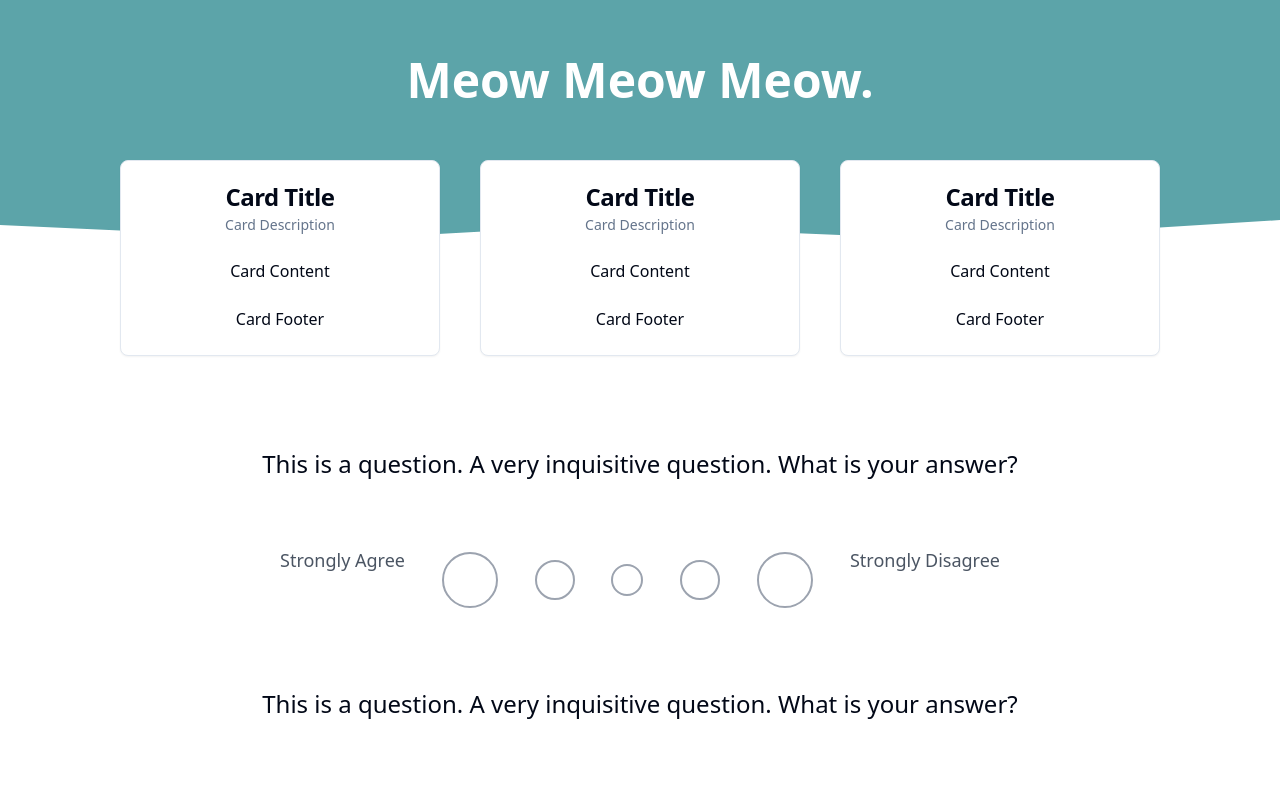
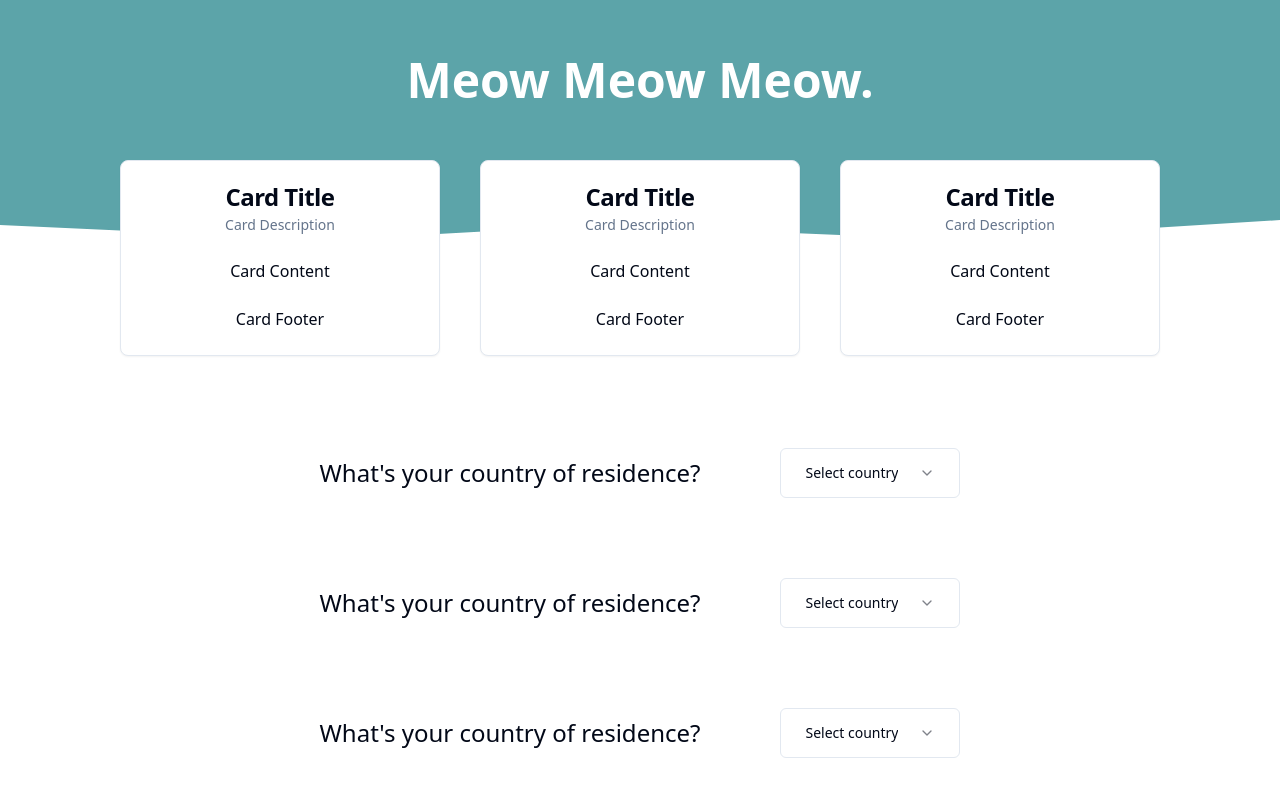
Before and after one commit to coderman400/autism-prediction, a React (Vite) app in the folder frontend/: page / in a window 1280 px wide. Shown: the top 790 px of the page. Built offline with nearby package versions, Linux system fonts and the light colour scheme.

Commit message:
add all input variation components

```diff
--- a/frontend/package.json
+++ b/frontend/package.json
@@ -10,6 +10,7 @@
     "preview": "vite preview"
   },
   "dependencies": {
+    "@radix-ui/react-select": "^2.1.4",
     "@radix-ui/react-slot": "^1.1.1",
     "class-variance-authority": "^0.7.1",
     "clsx": "^2.1.1",
--- /dev/null
+++ b/frontend/src/components/ButtonQuestion.jsx
@@ -0,0 +1,25 @@
+import React from 'react'
+import { Button } from './ui/button'
+// age: int
+// gender: str
+// ethnicity: str
+// jaundice: str
+// autism: str
+// country_of_res: str
+// relation: str
+const ButtonQuestion = (props) => {
+    const question = props.question
+  return (
+    <div className='mb-20 text-center flex justify-center flex-col gap-10 text-2xl w-full items-center'>
+        <p className='text-2xl'>{question.question}</p>
+        <div className='flex flex-row gap-4 justify-center items-center'>
+            {question.options.map((option) => (
+                <Button variant="secondary" className='p-8 text-lg'>{option}</Button>
+            ))}
+
+        </div>
+    </div>
+  )
+}
+
+export default ButtonQuestion
--- /dev/null
+++ b/frontend/src/components/InputQuestion.jsx
@@ -0,0 +1,24 @@
+import React from 'react'
+// age: int
+// gender: str
+// ethnicity: str
+// jaundice: str
+// autism: str
+// country_of_res: str
+// relation: str
+import { Input } from "@/components/ui/input"
+
+const InputQuestion = () => {
+    const question = {
+        "question":"What's your gender?",
+        "placeholder":"Enter age"
+    }
+  return (
+    <div className='mb-20 text-center flex justify-center flex-row gap-20 text-2xl w-full align-middle items-center'>
+        <p>{question.question}</p>
+        <Input type="text" placeholder={question.placeholder} className='w-1/4 p-6'></Input>
+    </div>
+  )
+}
+
+export default InputQuestion
--- a/frontend/src/components/QuestionsSection.jsx
+++ b/frontend/src/components/QuestionsSection.jsx
@@ -1,6 +1,17 @@
 import React, { useState } from 'react';
-import Question from "./Question";
+import RadioQuestion from "./RadioQuestion";
+import InputQuestion from './InputQuestion';
+import ButtonQuestion from './ButtonQuestion';
+import SelectQuestion from './SelectQuestion';
 import { Button } from './ui/button';
+
+// age: int
+// gender: str
+// ethnicity: str
+// jaundice: str
+// autism: str
+// country_of_res: str
+// relation: str
 const QuestionsSection = () => {
   const questions = Array.from({ length: 17 }, (_, index) => ({
     id: index + 1,
@@ -31,7 +42,7 @@ const QuestionsSection = () => {
     <>
       <div className="w-3/4 flex flex-col align-middle justify-center mt-20">
         {currentQuestions.map((question) => (
-          <Question key={question.id} text={question.text} />
+          <SelectQuestion key={question.id} />
         ))}
       </div>
 
--- a/frontend/src/components/Question.jsx
+++ b/frontend/src/components/RadioQuestion.jsx
@@ -1,6 +1,6 @@
 import React from 'react'
 import { useState } from 'react';
-const Question = () => {
+const RadioQuestion = () => {
     const [selected, setSelected] = useState(null);
 
     const options = [
@@ -64,4 +64,4 @@ const Question = () => {
   )
 }
 
-export default Question
+export default RadioQuestion
--- /dev/null
+++ b/frontend/src/components/SelectQuestion.jsx
@@ -0,0 +1,67 @@
+import React from 'react'
+import {
+    Select,
+    SelectContent,
+    SelectGroup,
+    SelectLabel,
+    SelectItem,
+    SelectTrigger,
+    SelectValue,
+  } from "@/components/ui/select"
+
+const SelectQuestion = () => {
+    const question = {
+        "question": "What's your ethnicity?",
+        "placeholder": "Select ethnicity",
+        "options": [
+            { value: "white-european", label: "White-European" },
+            { value: "middle eastern", label: "Middle Eastern" },
+            { value: "asian", label: "Asian" },
+            { value: "black", label: "Black" },
+            { value: "south asian", label: "South Asian" },
+            { value: "pasifika", label: "Pasifika" },
+            { value: "latino", label: "Latino" },
+            { value: "hispanic", label: "Hispanic" },
+            { value: "turkish", label: "Turkish" },
+            { value: "others", label: "Others" },
+        ]
+    }
+    const question2 = {
+        "question": "What's your country of residence?",
+        "placeholder": "Select country",
+        "options": [
+            "Afghanistan", "Angola", "Argentina", "Armenia", "Aruba",
+            "Australia", "Austria", "Azerbaijan", "Bahamas", "Bangladesh",
+            "Belgium", "Bolivia", "Brazil", "Burundi", "Canada",
+            "China", "Cyprus", "Czech Republic", "Egypt", "Ethiopia",
+            "France", "Germany", "Iceland", "India", "Iran", "Iraq",
+            "Ireland", "Italy", "Japan", "Jordan", "Kazakhstan",
+            "Malaysia", "Mexico", "Nicaragua", "Niger", "Netherlands",
+            "New Zealand", "Oman", "Pakistan", "Romania", "Russia",
+            "Saudi Arabia", "Serbia", "Sierra Leone", "South Africa", "Spain",
+            "Sri Lanka", "Sweden", "Tonga", "Turkey", "Ukraine",
+            "United Arab Emirates", "United Kingdom", "United States", "Viet Nam", "Others"
+        ].sort().map(country => ({ value: country.toLowerCase(), label: country }))
+    }
+  return (
+    <div className='mb-20 text-center flex justify-center flex-row gap-20 text-2xl w-full align-middle items-center'>
+        <p>{question2.question} </p>
+        <Select>
+            <SelectTrigger className="w-[180px] p-6">
+                <SelectValue placeholder={question2.placeholder}/>
+            </SelectTrigger>
+            <SelectContent>
+                <SelectGroup>
+                    {question2.options.map((option) => (
+                        <SelectItem key={option.value} value={option.value}>
+                            {option.label}
+                        </SelectItem>
+                    ))}
+                </SelectGroup>
+            </SelectContent>
+        </Select>
+    </div>
+  )
+}
+
+export default SelectQuestion
--- /dev/null
+++ b/frontend/src/components/ui/input.jsx
@@ -0,0 +1,19 @@
+import * as React from "react"
+
+import { cn } from "@/lib/utils"
+
+const Input = React.forwardRef(({ className, type, ...props }, ref) => {
+  return (
+    (<input
+      type={type}
+      className={cn(
+        "flex h-10 w-full rounded-md border border-input bg-background px-3 py-2 text-base ring-offset-background file:border-0 file:bg-transparent file:text-sm file:font-medium file:text-foreground placeholder:text-muted-foreground focus-visible:outline-none focus-visible:ring-2 focus-visible:ring-ring focus-visible:ring-offset-2 disabled:cursor-not-allowed disabled:opacity-50 md:text-sm",
+        className
+      )}
+      ref={ref}
+      {...props} />)
+  );
+})
+Input.displayName = "Input"
+
+export { Input }
--- /dev/null
+++ b/frontend/src/components/ui/select.jsx
@@ -0,0 +1,120 @@
+import * as React from "react"
+import * as SelectPrimitive from "@radix-ui/react-select"
+import { Check, ChevronDown, ChevronUp } from "lucide-react"
+
+import { cn } from "@/lib/utils"
+
+const Select = SelectPrimitive.Root
+
+const SelectGroup = SelectPrimitive.Group
+
+const SelectValue = SelectPrimitive.Value
+
+const SelectTrigger = React.forwardRef(({ className, children, ...props }, ref) => (
+  <SelectPrimitive.Trigger
+    ref={ref}
+    className={cn(
+      "flex h-10 w-full items-center justify-between rounded-md border border-input bg-background px-3 py-2 text-sm ring-offset-background placeholder:text-muted-foreground focus:outline-none focus:ring-2 focus:ring-ring focus:ring-offset-2 disabled:cursor-not-allowed disabled:opacity-50 [&>span]:line-clamp-1",
+      className
+    )}
+    {...props}>
+    {children}
+    <SelectPrimitive.Icon asChild>
+      <ChevronDown className="h-4 w-4 opacity-50" />
+    </SelectPrimitive.Icon>
+  </SelectPrimitive.Trigger>
+))
+SelectTrigger.displayName = SelectPrimitive.Trigger.displayName
+
+const SelectScrollUpButton = React.forwardRef(({ className, ...props }, ref) => (
+  <SelectPrimitive.ScrollUpButton
+    ref={ref}
+    className={cn("flex cursor-default items-center justify-center py-1", className)}
+    {...props}>
+    <ChevronUp className="h-4 w-4" />
+  </SelectPrimitive.ScrollUpButton>
+))
+SelectScrollUpButton.displayName = SelectPrimitive.ScrollUpButton.displayName
+
+const SelectScrollDownButton = React.forwardRef(({ className, ...props }, ref) => (
+  <SelectPrimitive.ScrollDownButton
+    ref={ref}
+    className={cn("flex cursor-default items-center justify-center py-1", className)}
+    {...props}>
+    <ChevronDown className="h-4 w-4" />
+  </SelectPrimitive.ScrollDownButton>
+))
+SelectScrollDownButton.displayName =
+  SelectPrimitive.ScrollDownButton.displayName
+
+const SelectContent = React.forwardRef(({ className, children, position = "popper", ...props }, ref) => (
+  <SelectPrimitive.Portal>
+    <SelectPrimitive.Content
+      ref={ref}
+      className={cn(
+        "relative z-50 max-h-96 min-w-[8rem] overflow-hidden rounded-md border bg-popover text-popover-foreground shadow-md data-[state=open]:animate-in data-[state=closed]:animate-out data-[state=closed]:fade-out-0 data-[state=open]:fade-in-0 data-[state=closed]:zoom-out-95 data-[state=open]:zoom-in-95 data-[side=bottom]:slide-in-from-top-2 data-[side=left]:slide-in-from-right-2 data-[side=right]:slide-in-from-left-2 data-[side=top]:slide-in-from-bottom-2",
+        position === "popper" &&
+          "data-[side=bottom]:translate-y-1 data-[side=left]:-translate-x-1 data-[side=right]:translate-x-1 data-[side=top]:-translate-y-1",
+        className
+      )}
+      position={position}
+      {...props}>
+      <SelectScrollUpButton />
+      <SelectPrimitive.Viewport
+        className={cn("p-1", position === "popper" &&
+          "h-[var(--radix-select-trigger-height)] w-full min-w-[var(--radix-select-trigger-width)]")}>
+        {children}
+      </SelectPrimitive.Viewport>
+      <SelectScrollDownButton />
+    </SelectPrimitive.Content>
+  </SelectPrimitive.Portal>
+))
+SelectContent.displayName = SelectPrimitive.Content.displayName
+
+const SelectLabel = React.forwardRef(({ className, ...props }, ref) => (
+  <SelectPrimitive.Label
+    ref={ref}
+    className={cn("py-1.5 pl-8 pr-2 text-sm font-semibold", className)}
+    {...props} />
+))
+SelectLabel.displayName = SelectPrimitive.Label.displayName
+
+const SelectItem = React.forwardRef(({ className, children, ...props }, ref) => (
+  <SelectPrimitive.Item
+    ref={ref}
+    className={cn(
+      "relative flex w-full cursor-default select-none items-center rounded-sm py-1.5 pl-8 pr-2 text-sm outline-none focus:bg-accent focus:text-accent-foreground data-[disabled]:pointer-events-none data-[disabled]:opacity-50",
+      className
+    )}
+    {...props}>
+    <span className="absolute left-2 flex h-3.5 w-3.5 items-center justify-center">
+      <SelectPrimitive.ItemIndicator>
+        <Check className="h-4 w-4" />
+      </SelectPrimitive.ItemIndicator>
+    </span>
+
+    <SelectPrimitive.ItemText>{children}</SelectPrimitive.ItemText>
+  </SelectPrimitive.Item>
+))
+SelectItem.displayName = SelectPrimitive.Item.displayName
+
+const SelectSeparator = React.forwardRef(({ className, ...props }, ref) => (
+  <SelectPrimitive.Separator
+    ref={ref}
+    className={cn("-mx-1 my-1 h-px bg-muted", className)}
+    {...props} />
+))
+SelectSeparator.displayName = SelectPrimitive.Separator.displayName
+
+export {
+  Select,
+  SelectGroup,
+  SelectValue,
+  SelectTrigger,
+  SelectContent,
+  SelectLabel,
+  SelectItem,
+  SelectSeparator,
+  SelectScrollUpButton,
+  SelectScrollDownButton,
+}
```
Also changed, not shown: 1 other file (tests, documents, lock files or other folders).
